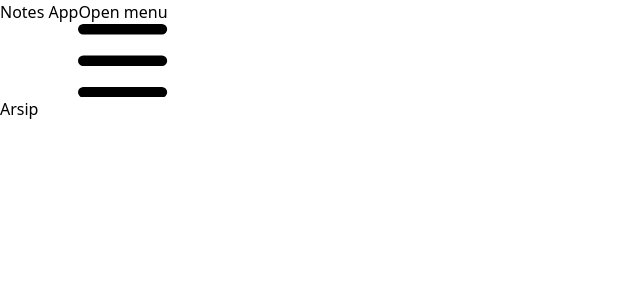
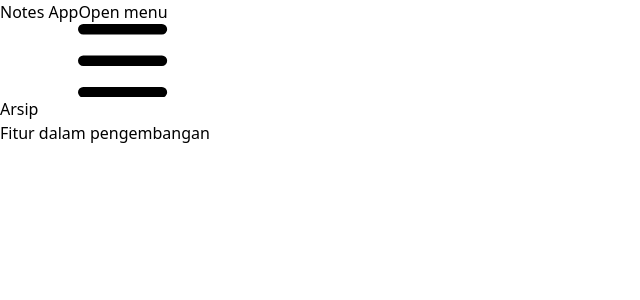
Before and after one commit to Fozimat/spa-notes, a React (Vite) app: page /arsip in a window 1280 px wide. Shown: the top 300 px of the page, without its empty margins (0-640 px from the left). Built offline with nearby package versions, Linux system fonts and the light colour scheme.

Commit message:
not found page

```diff
--- /dev/null
+++ b/src/components/DevelopmentPage.jsx
@@ -0,0 +1,13 @@
+import React from "react";
+
+const DevelopmentPage = () => {
+  return (
+    <>
+      <p className="text-4xl h-screen flex items-center justify-center p-8 font-semibold text-green-700">
+        Fitur dalam pengembangan
+      </p>
+    </>
+  );
+};
+
+export default DevelopmentPage;
--- /dev/null
+++ b/src/components/NotFoundPage.jsx
@@ -0,0 +1,12 @@
+import React from "react";
+
+const NotFoundPage = () => {
+  return (
+    <div className="h-screen flex flex-col justify-center items-center p-8 font-semibold">
+      <p className="text-4xl text-red-700">404 - Page Not Found</p>
+      <p className="text-lg ">Maaf, halaman yang Anda cari tidak ditemukan.</p>
+    </div>
+  );
+};
+
+export default NotFoundPage;
--- a/src/components/NoteInput.jsx
+++ b/src/components/NoteInput.jsx
@@ -53,7 +53,7 @@ class NoteInput extends React.Component {
           <input
             type="text"
             id="title"
-            className="mt-1 p-2 border w-full rounded-md"
+            className="mt-1 p-2 border w-full rounded-md  border-gray-300 focus:outline-none focus:border-blue-500"
             placeholder="Masukkan judul..."
             value={this.state.title}
             onChange={this.onTitleChangeEventHandler}
@@ -68,7 +68,7 @@ class NoteInput extends React.Component {
           </label>
           <textarea
             id="body"
-            className="mt-1 p-2 border w-full rounded-md"
+            className="mt-1 p-2 border w-full rounded-md  border-gray-300 focus:outline-none focus:border-blue-500"
             placeholder="Masukkan isi..."
             value={this.state.body}
             onChange={this.onBodyChangeEventHandler}
--- a/src/components/NotesApp.jsx
+++ b/src/components/NotesApp.jsx
@@ -4,6 +4,8 @@ import { Route, Routes } from "react-router-dom";
 import HomePage from "../pages/HomePage";
 import DetailPageWrapper from "../pages/DetailPage";
 import AddPage from "../pages/AddPage";
+import DevelopmentPage from "./DevelopmentPage.jsx";
+import NotFoundPage from "./NotFoundPage.jsx";
 
 const NotesApp = () => {
   return (
@@ -14,6 +16,8 @@ const NotesApp = () => {
           <Route path="/" element={<HomePage />} />
           <Route path="/note/:id" element={<DetailPageWrapper />} />
           <Route path="/note/new" element={<AddPage />} />
+          <Route path="/arsip" element={<DevelopmentPage />} />
+          <Route path="*" element={<NotFoundPage />} />
         </Routes>
       </main>
     </>
```
